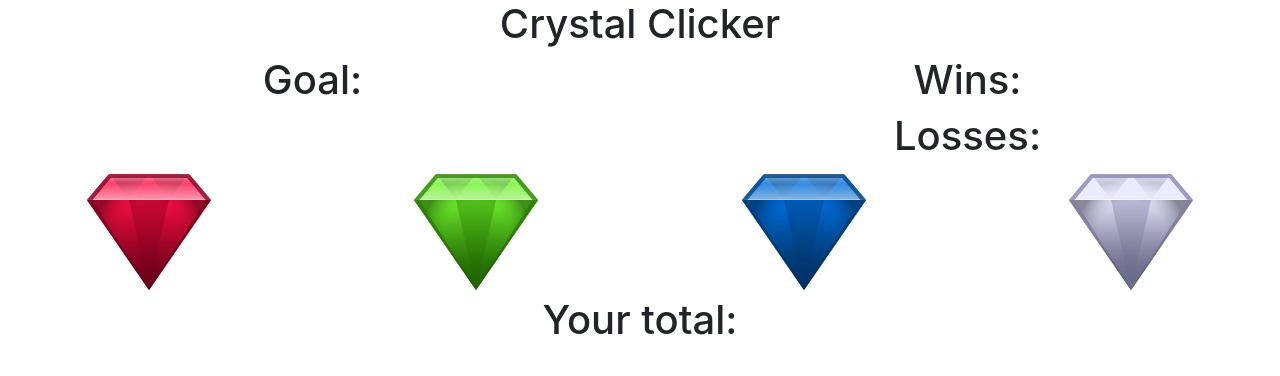
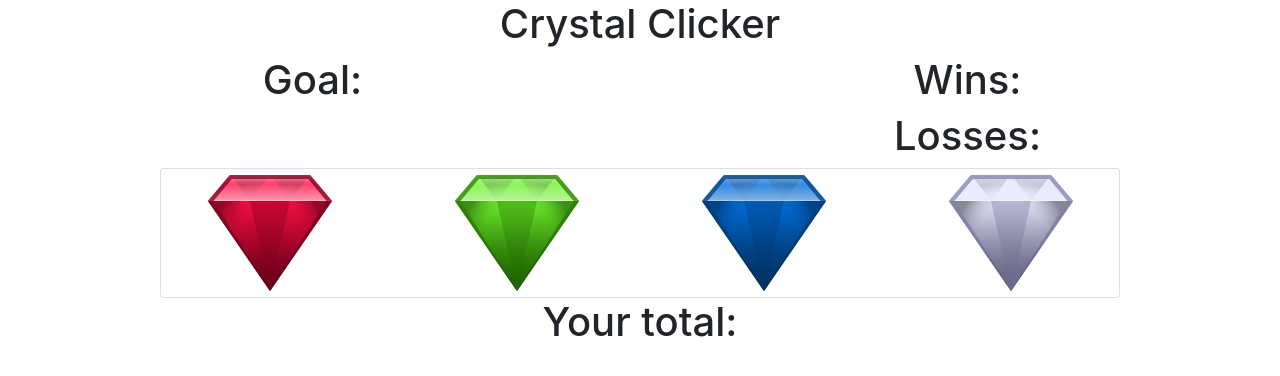
Before and after one commit to skinsler/unit-4-game, a plain HTML site: page index.html in a window 1280 px wide. Drawn offline with nearby package versions, Linux system fonts and the light colour scheme.

Commit message:
added Bootstrap card

```diff
--- a/index.html
+++ b/index.html
@@ -31,6 +31,7 @@
                 <h1>Losses: </h1>
             </div>
         </div>
+            <div class="card w-75 mx-auto">
                 <div class="row">
                     <div id = "crystal-1" class="col-md-3 text-center">
                         <img src="assets/images/Gems_01_128x128_022.png">
@@ -45,11 +46,13 @@
                         <img src="assets/images/Gems_01_128x128_028.png">
                     </div>
                 </div>
+            </div>
                 <div class="row">
                     <div class="col-md-12 text-center">
                         <h1>Your total: </h1>
                     </div>
                 </div>
+
 
 
 
```
Lines whose indentation alone changed are shown as unchanged.
